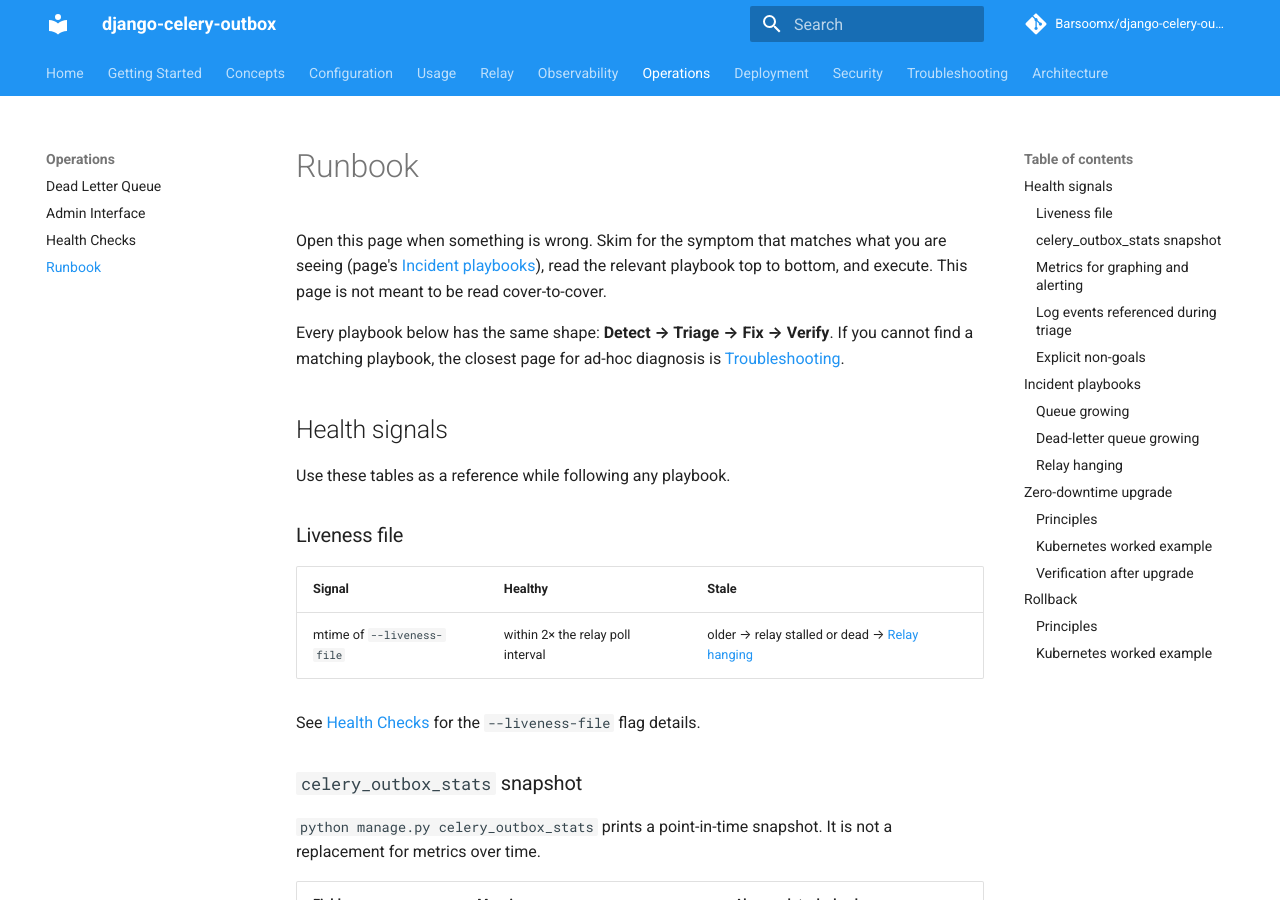
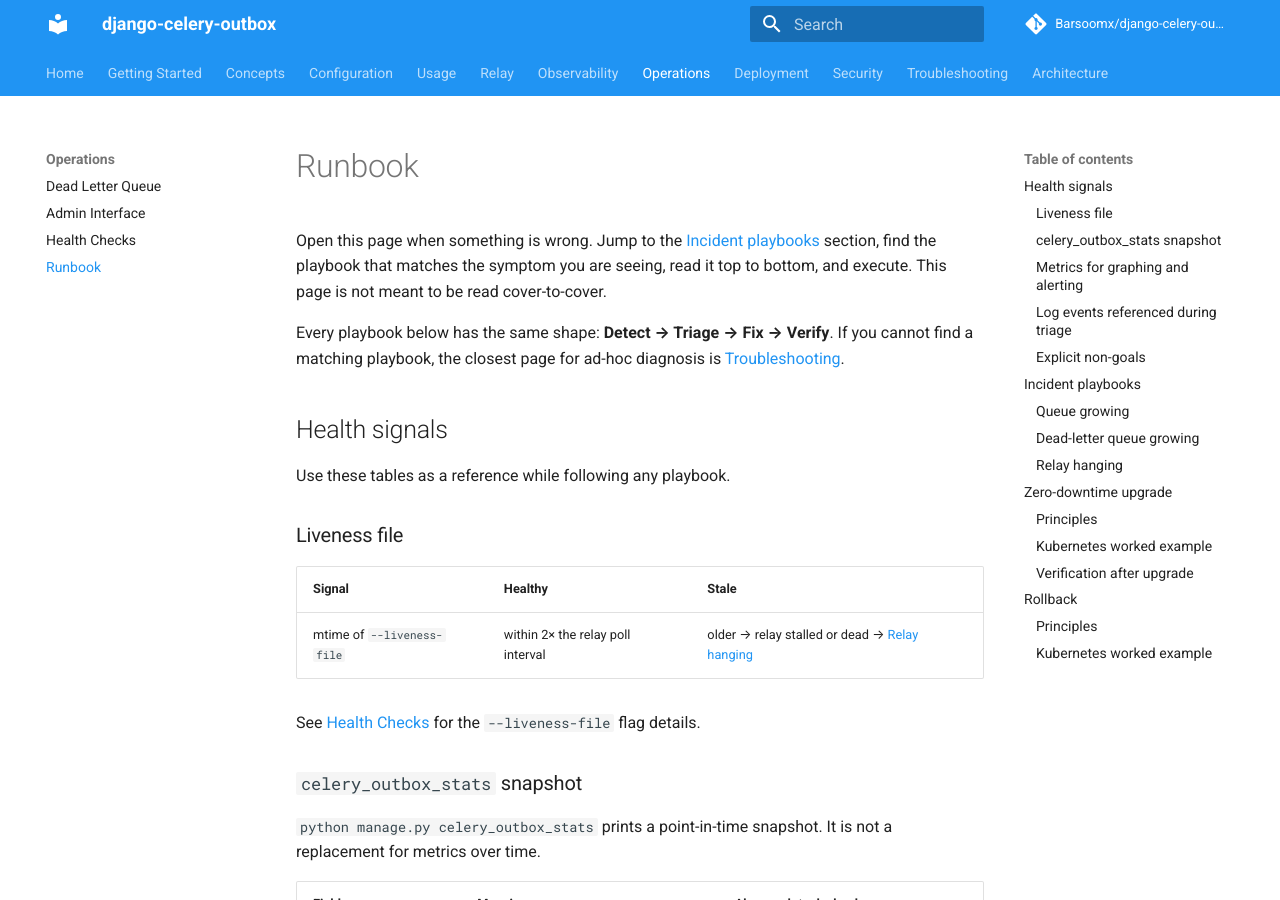
Before and after one commit to Barsoomx/django-celery-outbox, an MkDocs documentation site: the page built from docs/operations/runbook.md, in a window 1280 px wide and 900 px high. Built offline with MkDocs 1.6.1 and Material for MkDocs 9.7.7, drawn with Linux system fonts in a browser that asks for light colours; comment, search, counter and statistics services are not loaded.

Commit message:
docs(runbook): fix awkward intro wording
Final review flagged the parenthetical "(page's [Incident playbooks]...)"
as clumsy. Rewritten to a direct instruction.

Refs #20

Co-Authored-By: Claude Opus 4.7 (1M context) <noreply@anthropic.com>

```diff
--- a/docs/operations/runbook.md
+++ b/docs/operations/runbook.md
@@ -1,6 +1,6 @@
 # Runbook
 
-Open this page when something is wrong. Skim for the symptom that matches what you are seeing (page's [Incident playbooks](#incident-playbooks)), read the relevant playbook top to bottom, and execute. This page is not meant to be read cover-to-cover.
+Open this page when something is wrong. Jump to the [Incident playbooks](#incident-playbooks) section, find the playbook that matches the symptom you are seeing, read it top to bottom, and execute. This page is not meant to be read cover-to-cover.
 
 Every playbook below has the same shape: **Detect → Triage → Fix → Verify**. If you cannot find a matching playbook, the closest page for ad-hoc diagnosis is [Troubleshooting](../troubleshooting.md).
 
```
